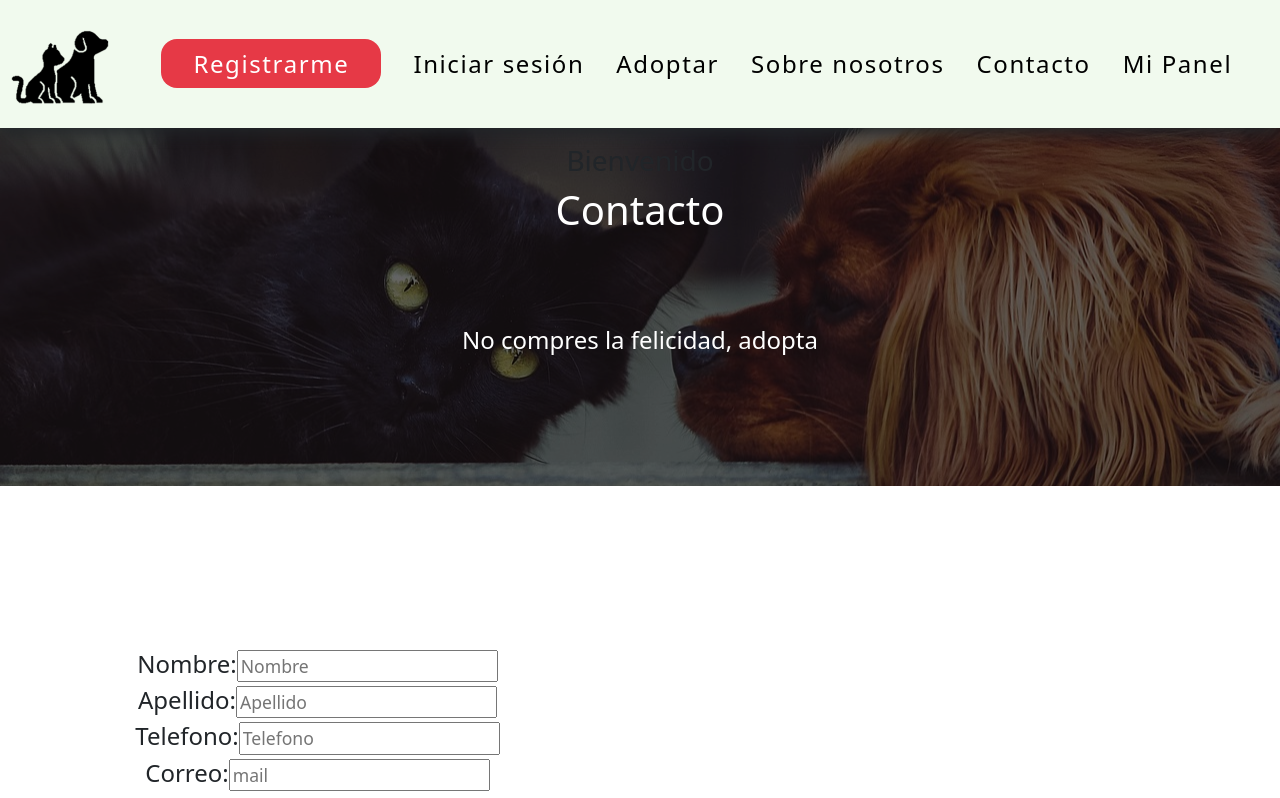
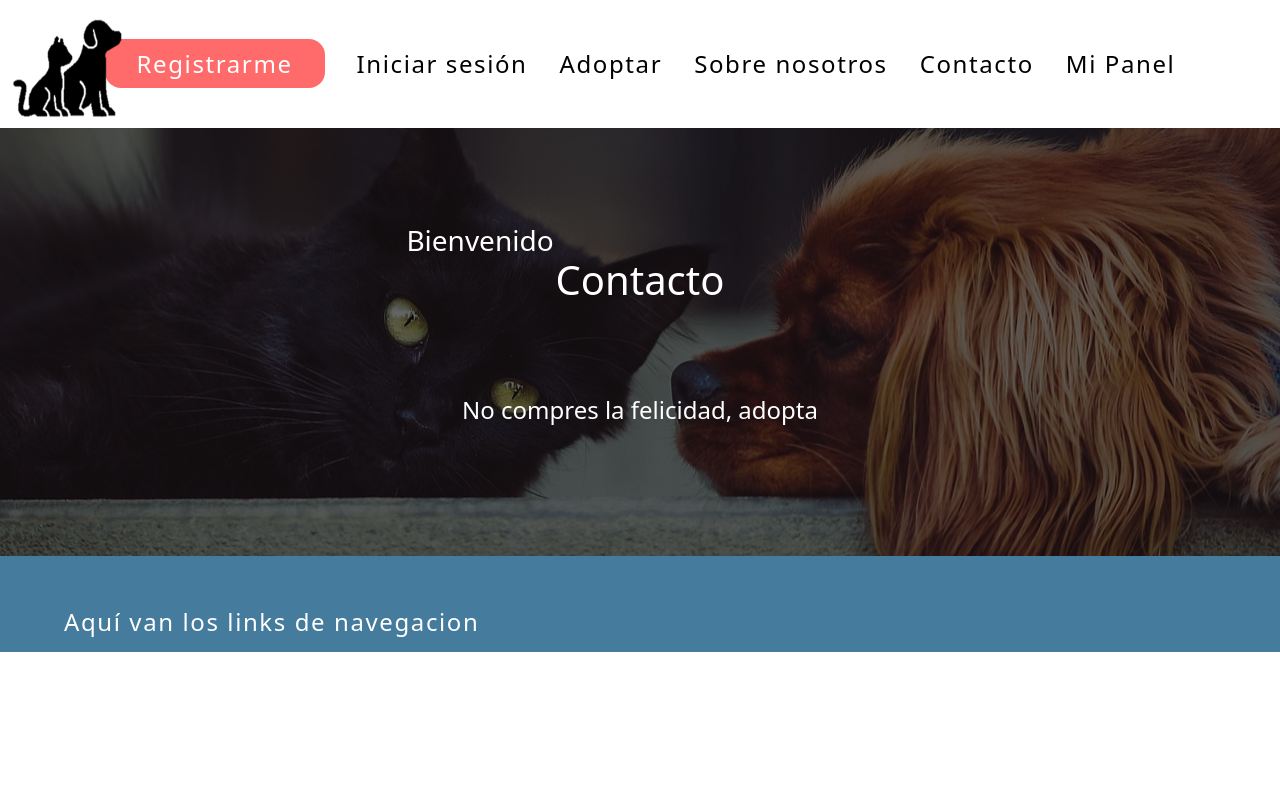
Before and after one commit to DanielaDelaCruzYamahoka/adoptme, a React (Create React App) app: page /Contacto in a window 1280 px wide. Shown: the top 798 px of the page. Built offline with nearby package versions, Linux system fonts and the light colour scheme.

Commit message:
verificacion de problemas

```diff
--- a/src/App.js
+++ b/src/App.js
@@ -1,8 +1,4 @@
 import React, {useState} from 'react';
-//import {Button, Card, Dropdown} from 'react-bootstrap/';
-import perro1 from './istock.jpg'
-import Registro from './Components/Registro';
-//import PrincipalMascotas from './Components/PrincipalMascotas';
 import Index from './Components/Index';
 function App() {
 
--- a/src/Components/Adoptar.js
+++ b/src/Components/Adoptar.js
@@ -1,4 +1,5 @@
 import Mascotas from './Mascotas';
+import Navegacion from './Navegacion';
 import React from "react";
 import FooterIndex from './FooterIndex';
 import Header from './Header';
@@ -12,7 +13,8 @@ function Adoptar(props){
                texto1="Bienvenido"
                texto2="Adoptar"
             />
-
+            <Navegacion
+                etiqueta={<a>Aquí van los links de navegacion</a>}/>
             <Mascotas/>
           {/* <FooterIndex/>*/}
 
--- a/src/Components/Contacto.js
+++ b/src/Components/Contacto.js
@@ -1,5 +1,6 @@
 import FooterIndex from './FooterIndex';
 import Header from './Header';
+import Navegacion from './Navegacion';
 import chihuahua from '../chihuahua.png'
 import './EstiloFormularios.css'
 
@@ -10,7 +11,8 @@ function Contacto() {
         texto1="Bienvenido"
         texto2="Contacto"
         />
-
+        <Navegacion
+        etiqueta={<a>Aquí van los links de navegacion</a>}/>
         <main>
             <section className='Formulario'>
                 <form>
--- a/src/Components/Header.css
+++ b/src/Components/Header.css
@@ -1,61 +1,52 @@
-@import url("https://fonts.googleapis.com/css2?family=Raleway:wght@200&display=swap");
+@import url("https://fonts.googleapis.com/css2?family=Raleway&display=swap");
 /* Se importa la fuente y se integra en el cuerpo del componente */
 body {
-	font-family: 'Raleway';
+  font-family: "Raleway";
   margin: auto;
 }
 
-.navbar{
-	background-color: #F1FAEE;
-	width: 100%;
+.navbar {
   height: 8rem;
-	display: flex;
-	align-items: center;
-	position: sticky;
+  position: relative;
+}
+.logo {
+  max-width: 8rem;
+  height: 8rem;
+  position: absolute;
   top: 0;
-	left: 0;
-	box-shadow: 0 5px 15px;
-	z-index: 1000;
 }
-.logo{
-	max-width: 9rem;
-	height: 6rem;
-	cursor: pointer;
-	display: flex;
 
-}
-.Principal{
+.Principal {
   flex: 1;
   display: inline-block;
   justify-content: center;
   text-align: center;
   letter-spacing: 0.1rem;
 }
-.Principal a{
+.Principal a {
   font-size: 1.5rem;
   margin: 0rem 1rem;
   color: black;
   text-decoration: none;
   transition: all 0.2s ease;
 }
-.Principal a:hover{
-color: #FC7644;
+.Principal a:hover {
+  color: #fc7644;
 }
-.Principal .NavPrimary{
+
+.Principal .NavPrimary {
   color: white;
-	background-color: #E63946;
+  background-color: #ff6b6b;
   padding: 8px 2rem;
   border-radius: 1rem;
   transition: all 500ms ease;
 }
-.NavPrimary:hover{
+.NavPrimary:hover {
   background-color: whitesmoke;
-	color: #FC7644;
+  color: #fc7644;
 }
 
-
-
-.Presentacion{
+.Presentacion {
   justify-content: center;
   text-align: center;
   width: 100%;
@@ -66,17 +57,17 @@ color: #FC7644;
   background-repeat: no-repeat;
   background-size: cover;
   background-position: center;
-	background-color: rgb(0, 0,0,0.6);
+  background-color: rgb(0, 0, 0, 0.6);
   background-blend-mode: darken;
 }
-h1{
+h1 {
   height: 0;
   font-size: 8rem;
   font-weight: 150;
   color: white;
   margin-top: 6rem;
 }
-header h3{
+ h3 {
   height: 0;
   padding-top: 5rem;
   padding-right: 20rem;
@@ -84,45 +75,11 @@ header h3{
   font-weight: 150;
   color: white;
 }
-.Presentacion p{
+.Presentacion p {
   font-size: 1.5rem;
   font-weight: 150;
   color: white;
-	padding:  8rem 0rem 6rem 0rem;
-}
-.Presentacion a{
-	text-decoration: none;
-}
-.Presentacion form{
-	border-radius: 1rem;
-	width: 100%;
-	display: flex;
-	justify-content: center;
-	margin-bottom: 2rem;
-	padding: 0 2rem;
-
-}
-.Presentacion input{
-	background: white;
-	height: 3rem;
-	outline: none;
-	border: none;
-}
-.Presentacion button{
-	height: 3rem;
-	width: 6rem;
-	font-size: 1.5rem;
-	text-align: center;
-	border: none;
-	background: transparent;
-	outline: none;
-	line-height: 3rem;
-	color: black;
-	cursor: pointer;
-	transition: all 0.2s ease;
-}
-.Presentacion button:hover{
-	color: #88D18A;
+  padding: 8rem 0rem 6rem 0rem;
 }
 
 /* @import url('https://fonts.googleapis.com/css2?family=Amatic+SC:wght@700&display=swap');
--- a/src/Components/Header.js
+++ b/src/Components/Header.js
@@ -7,7 +7,7 @@ function Header(props) {
   return (
     <section>
       <header className="navbar">
-        <Link to={"/"}>
+        <Link to={"/Index"}>
           <img className="logo" src={logodos} alt="logo" style={{backgroundColor: 'transparent'}}/>
         </Link>
 
@@ -25,6 +25,7 @@ function Header(props) {
 
       <section className="Presentacion">
         <h3>{props.texto1}</h3>
+        <br/>
         <h1>{props.texto2}</h1>
 
         <p>No compres la felicidad, adopta</p>
--- a/src/Components/Mipanel.js
+++ b/src/Components/Mipanel.js
@@ -3,6 +3,7 @@ import {Button, Card, Dropdown, InputGroup, Form, Table} from 'react-bootstrap/'
 //import './Mipanel.css'
 import FooterIndex from './FooterIndex';
 import Header from './Header';
+import Navegacion from './Navegacion';
 import perro1 from '../istock.jpg'
 import 'bootstrap/dist/css/bootstrap.min.css';
 
@@ -16,6 +17,8 @@ function Mipanel(props){
             texto1="Bienvenido"
             texto2="Mi Panel"
         />
+        <Navegacion
+        etiqueta={<a>Aquí van los links de navegacion</a>}/>
             <Card>
                 <Card.Body>
                     <Card.Title>Ingresar Mascota</Card.Title>
--- a/src/Components/Nosotros.js
+++ b/src/Components/Nosotros.js
@@ -1,5 +1,6 @@
 import FooterIndex from './FooterIndex';
 import Header from './Header';
+import Navegacion from './Navegacion';
 
 function Nosotros() {
     return (
@@ -8,7 +9,8 @@ function Nosotros() {
         texto1="Bienvenido"
         texto2="Nosotros"
         />
-
+        <Navegacion
+        etiqueta={<a>Aquí van los links de navegacion</a>}/>
         <div className='informacion'>
 
             <h2>Misión</h2>
--- a/src/index.css
+++ b/src/index.css
@@ -1,9 +1,8 @@
-@import url("https://fonts.googleapis.com/css2?family=Raleway:wght@200&display=swap");
 body {
   margin: 0;
   font-family: -apple-system, BlinkMacSystemFont, 'Segoe UI', 'Roboto', 'Oxygen',
     'Ubuntu', 'Cantarell', 'Fira Sans', 'Droid Sans', 'Helvetica Neue',
-    sans-serif,'Raleway';
+    sans-serif;
   -webkit-font-smoothing: antialiased;
   -moz-osx-font-smoothing: grayscale;
 }
--- a/src/index.js
+++ b/src/index.js
@@ -16,6 +16,11 @@ import Adoptar from './Components/Adoptar'
 const router = createBrowserRouter([
   {
     path: '/',
+    element: <App />,
+    errorElement: <h1>Error</h1>
+  },
+  {
+    path: '/Index',
     element: <Index />,
     errorElement: <h1>Error</h1>
   },
```
Also changed, not shown: src/App.css (deleted, +0 -39 lines). Lines whose indentation alone changed are shown as unchanged.
